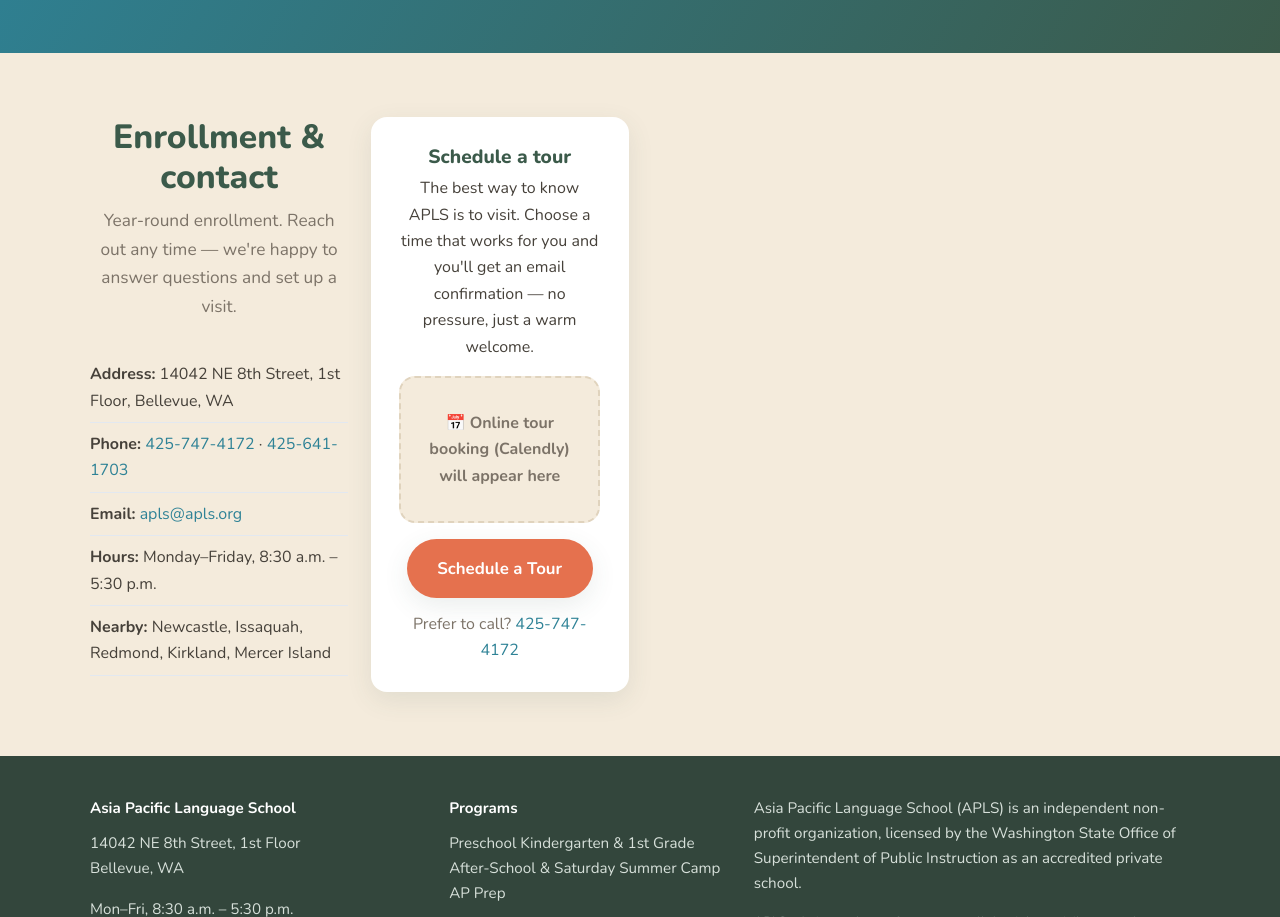
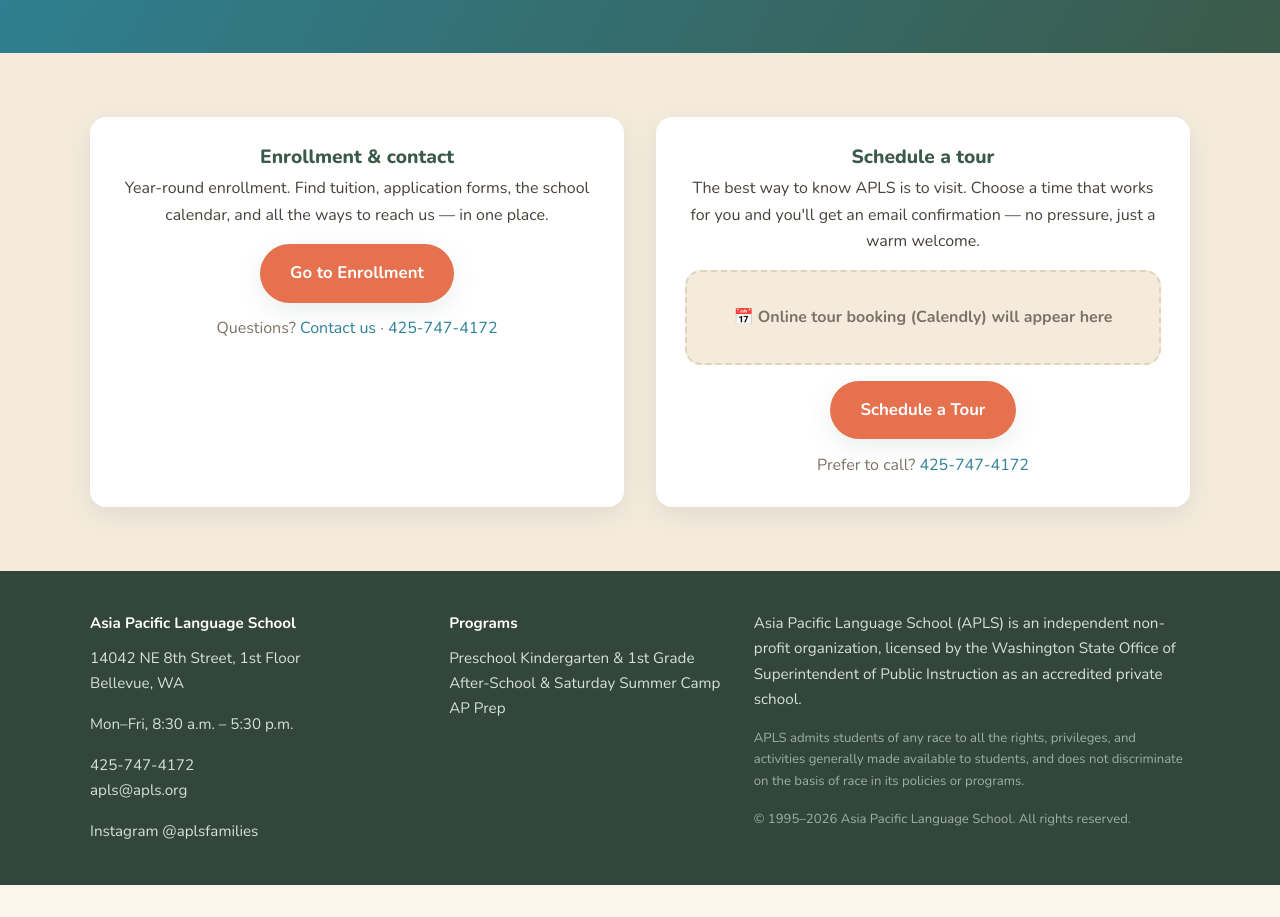
Before and after one commit to parryying/apls-website, a plain HTML site: page index.html in a window 1280 px wide. Shown: the part 4396-5313 px from the top of the page. After the commit the page ends 5281 px from the top, so only its background shows below. Drawn offline with nearby package versions, Linux system fonts and the light colour scheme.

Commit message:
Homepage: replace duplicated contact list with an Enrollment card; own grid class

```diff
--- a/css/styles.css
+++ b/css/styles.css
@@ -284,6 +284,10 @@ a.program h3 { color: var(--navy); }
 .contact-map iframe { display: block; width: 100%; height: 100%; }
 @media (max-width: 640px) { .contact-map { aspect-ratio: 4 / 3; } }
 
+/* Homepage enrollment + tour cards */
+.home-cta-grid { display: grid; grid-template-columns: 1fr 1fr; gap: 2rem; align-items: stretch; }
+@media (max-width: 760px) { .home-cta-grid { grid-template-columns: 1fr; } }
+
 /* ---------- Utility ---------- */
 .muted { color: var(--muted); }
 
--- a/index.html
+++ b/index.html
@@ -320,21 +320,14 @@
     </div>
   </section>
 
-  <!-- ============ CONTACT / ENROLL ============ -->
+  <!-- ============ ENROLLMENT / TOUR ============ -->
   <section id="contact" class="section section-alt">
-    <div class="container contact-grid">
-      <div id="enroll">
-        <h2 class="section-title">Enrollment &amp; contact</h2>
-        <p class="section-lead">Year-round enrollment. Reach out any time — we're happy to answer questions and set up a visit.</p>
-        <ul class="contact-list">
-          <li><strong>Address:</strong> 14042 NE 8th Street, 1st Floor, Bellevue, WA</li>
-          <!-- ✏️ EDIT: phone numbers -->
-          <li><strong>Phone:</strong> <a href="tel:+14257474172">425-747-4172</a> · <a href="tel:+14256411703">425-641-1703</a></li>
-          <!-- ✏️ EDIT: contact email -->
-          <li><strong>Email:</strong> <a href="mailto:apls@apls.org">apls@apls.org</a></li>
-          <li><strong>Hours:</strong> Monday&ndash;Friday, 8:30 a.m. &ndash; 5:30 p.m.</li>
-          <li><strong>Nearby:</strong> Newcastle, Issaquah, Redmond, Kirkland, Mercer Island</li>
-        </ul>
+    <div class="container home-cta-grid">
+      <div class="contact-form-wrap tour-card">
+        <h3>Enrollment &amp; contact</h3>
+        <p>Year-round enrollment. Find tuition, application forms, the school calendar, and all the ways to reach us &mdash; in one place.</p>
+        <a href="enrollment.html" class="btn btn-primary btn-lg">Go to Enrollment</a>
+        <p class="small">Questions? <a href="contact.html">Contact us</a> &middot; <a href="tel:+14257474172">425-747-4172</a></p>
       </div>
       <div class="contact-form-wrap tour-card">
         <h3>Schedule a tour</h3>
```
